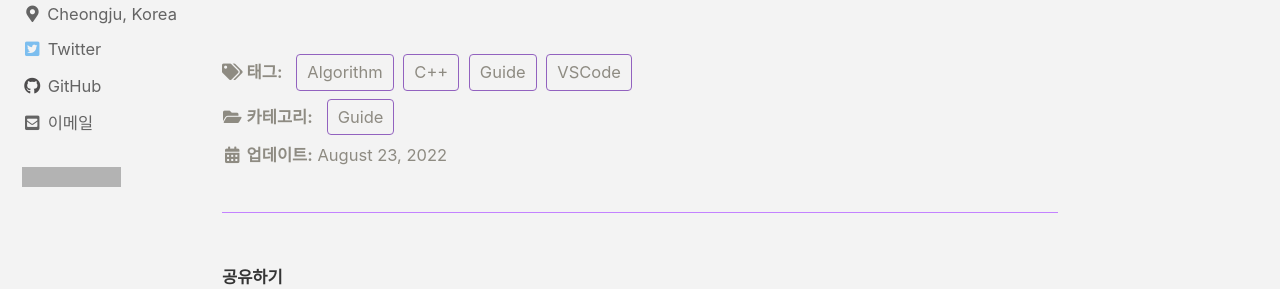
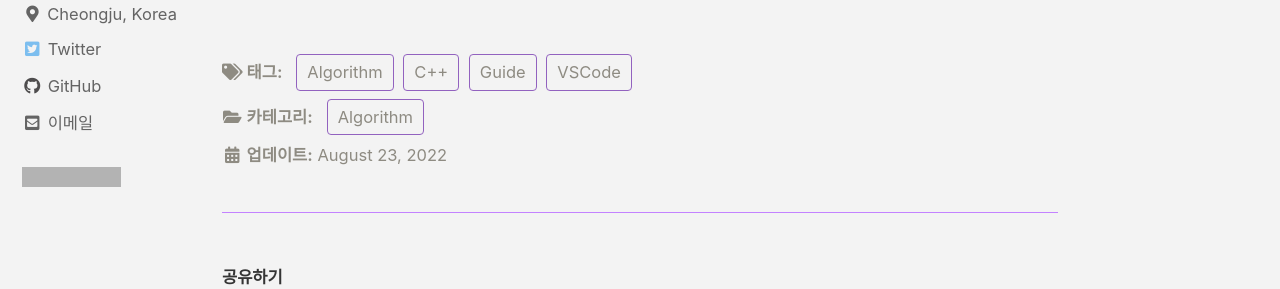
Before and after one commit to Amylo-jh/Amylo-blog, a Jekyll site: the page built from _posts/2022-08-23-Starting_Algorithm_with_VSCode_C++.md, in a window 1280 px wide and 900 px high, scrolled down 26624 px. Shown: the part 153-442 px from the top of the window. Built offline with Jekyll 4.4.1, drawn with Linux system fonts in a browser that asks for light colours; cached includes are drawn as plain includes; comment, search, counter and statistics services are not loaded; grey boxes are pictures that could not be loaded.

Commit message:
change category

```diff
--- a/_posts/2022-08-23-Starting_Algorithm_with_VSCode_C++.md
+++ b/_posts/2022-08-23-Starting_Algorithm_with_VSCode_C++.md
@@ -1,7 +1,7 @@
 ---
 title : "VSCode로 C++ 개발 환경 구축하기 (알고리즘)"
 categories :
- - Guide
+ - Algorithm
 tags :
  - Guide
  - VSCode
```
